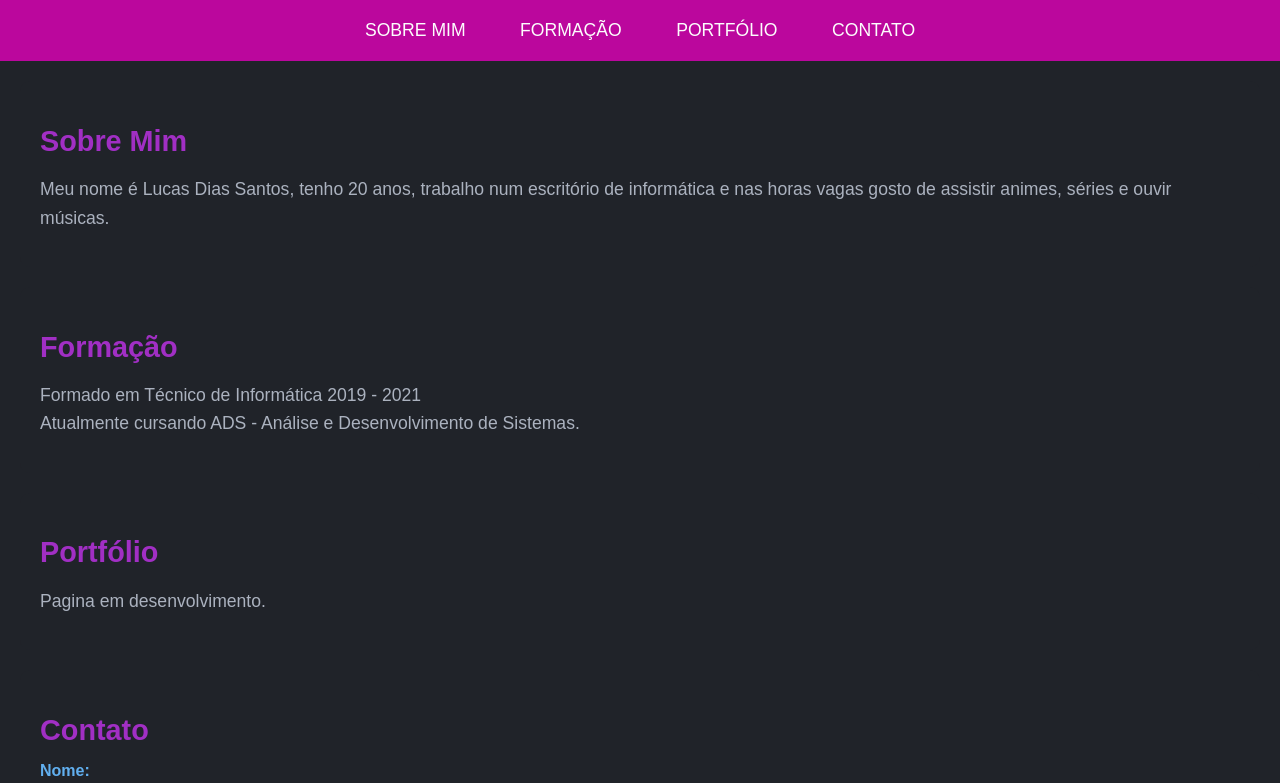
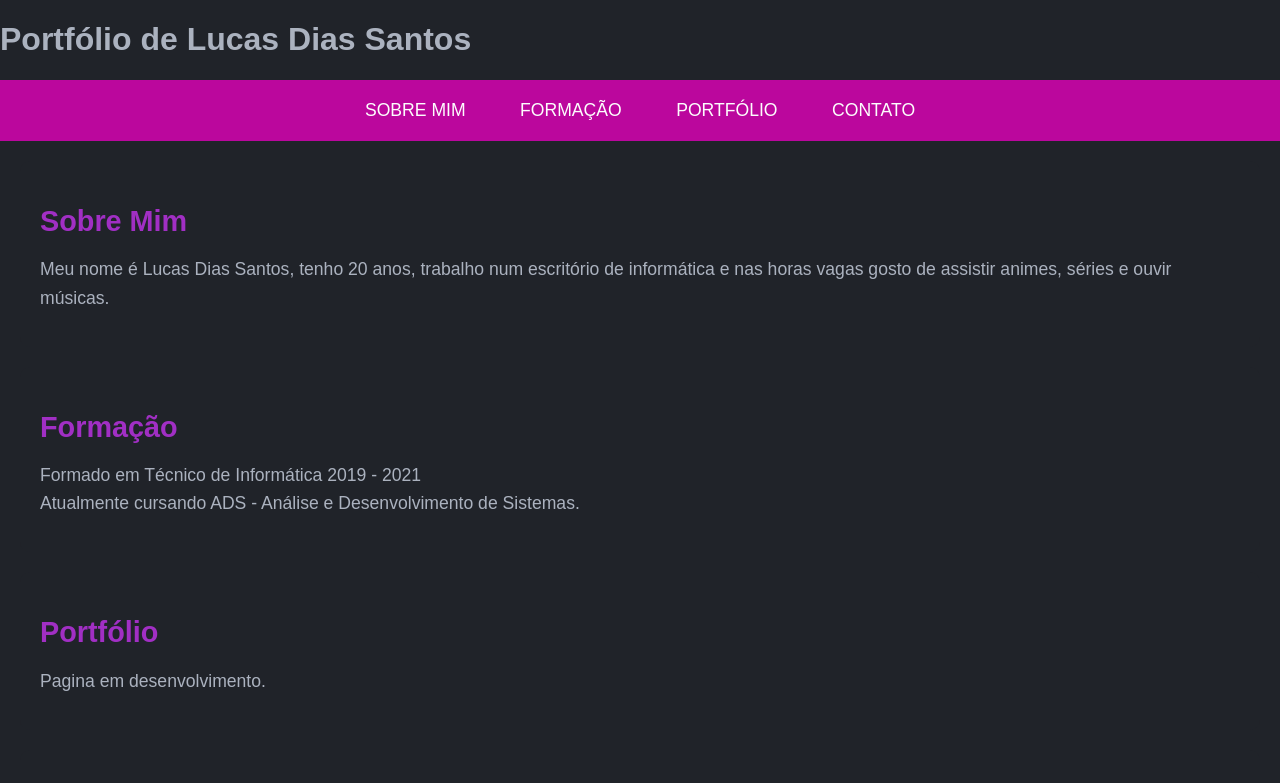
Before and after one commit to lucasdcodes20/LucasDiasSantos, a plain HTML site: page index.html in a window 1280 px wide. Shown: the top 783 px of the page. Drawn offline with Linux system fonts and the light colour scheme.

Commit message:
Update index.html

```diff
--- a/index.html
+++ b/index.html
@@ -7,7 +7,9 @@
     <link rel="stylesheet" href="estilo.css">
 </head>
 <body>
-
+ <header>
+    <h1>Portfólio de Lucas Dias Santos</h1>
+</header>
     <nav>
         <a href="#sobre-mim">Sobre Mim</a>
         <a href="#formacao">Formação</a>
```
